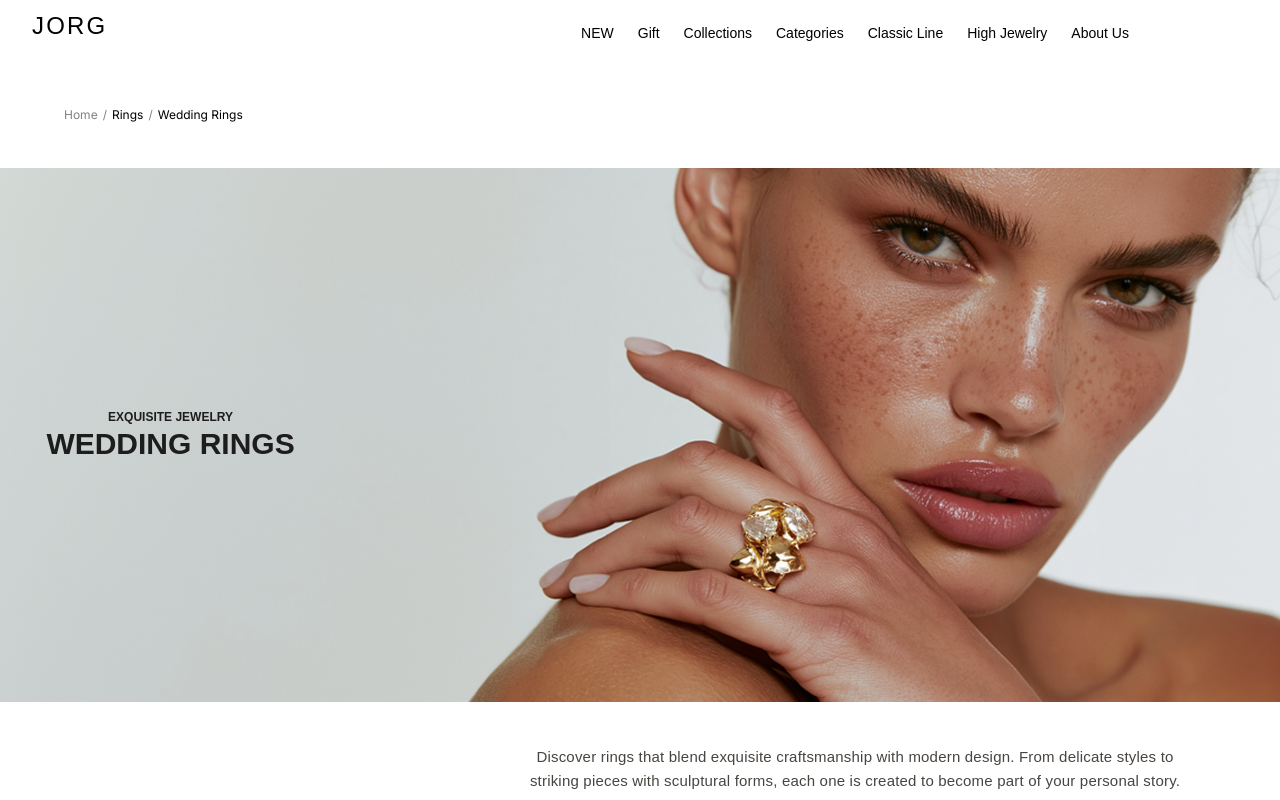
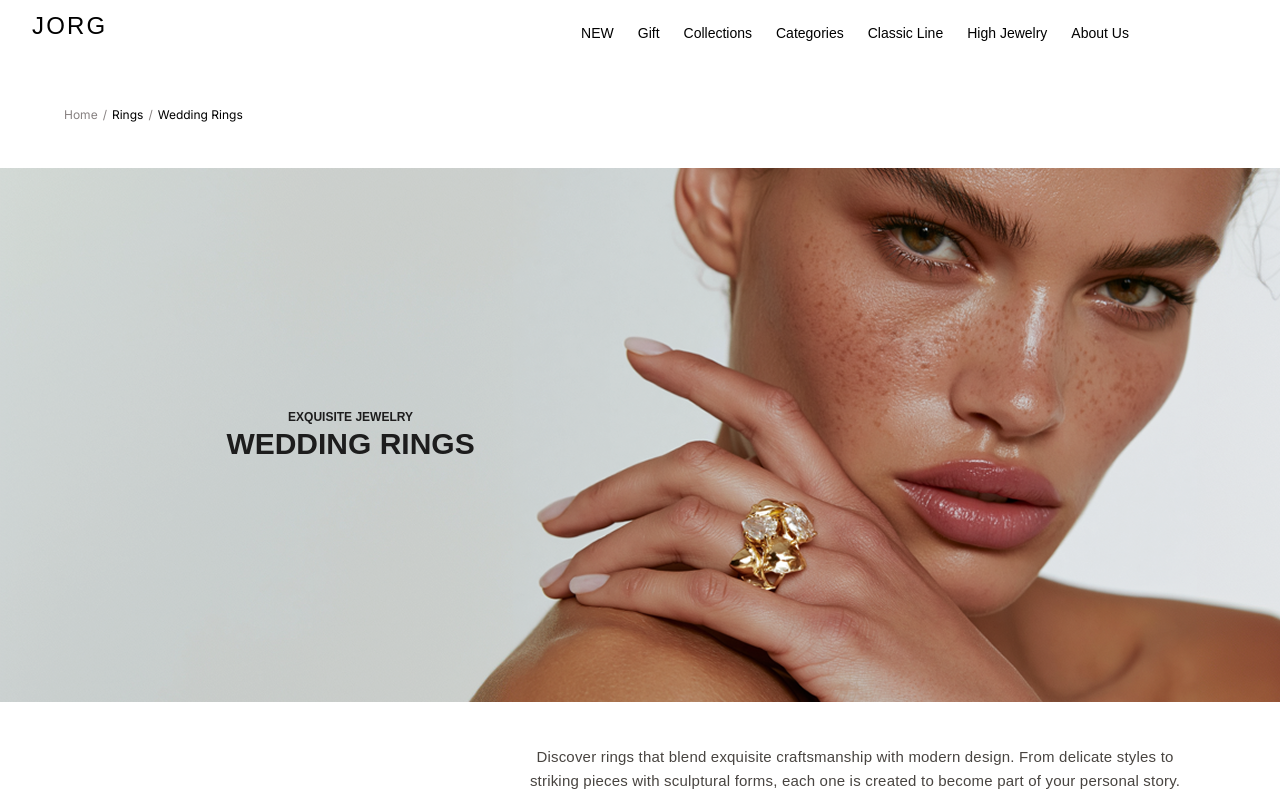
Before and after one commit to Diana19T/jorg-website, a Next.js app: page /category/wedding-rings in a window 1280 px wide. Shown: the top 800 px of the page. Built offline with nearby package versions, Linux system fonts and the light colour scheme; a web font is replaced by a local one.

Commit message:
Adjust left position of textBlock in CSS

```diff
--- a/components/primitives/PageHero.module.css
+++ b/components/primitives/PageHero.module.css
@@ -13,7 +13,7 @@
 
 .textBlock {
   position: absolute;
-  left: 18.05px;
+  left: 198.05px;
   top: 50%;
   transform: translateY(-50%);
   display: flex;
```
